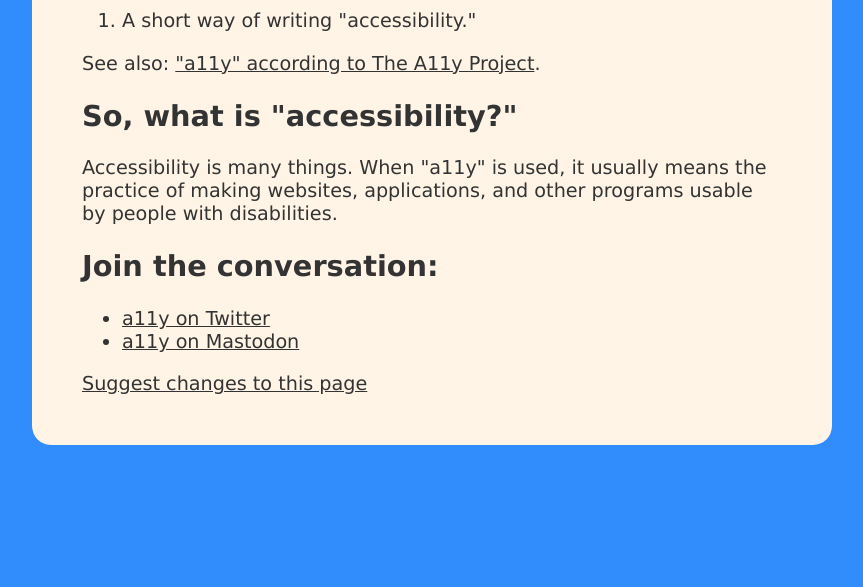
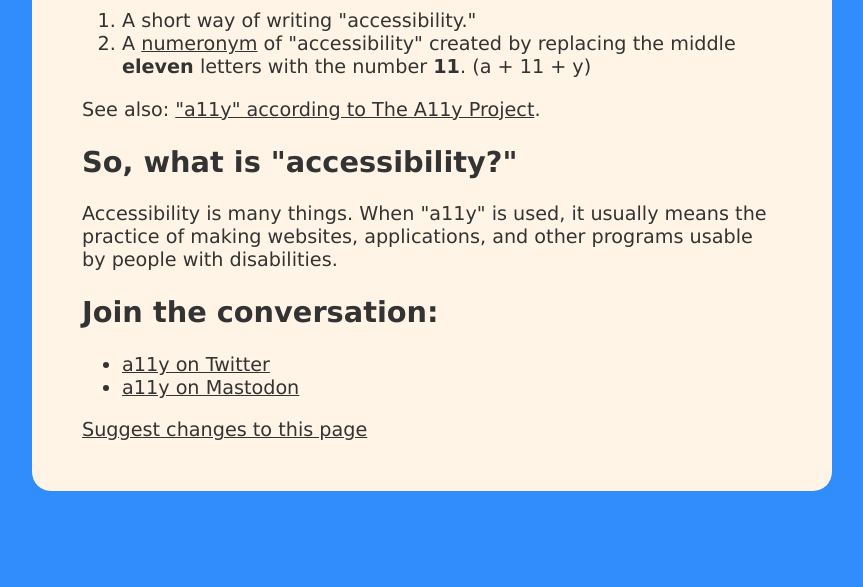
Before and after one commit to whatisa11y/whatisa11y.org, a plain HTML site: page index.html in a window 1280 px wide. Shown: the part 233-820 px from the top of the page, without its empty margins (208-1071 px from the left). Drawn offline with Linux system fonts and the light colour scheme.

Commit message:
adding another definition

```diff
--- a/index.html
+++ b/index.html
@@ -37,6 +37,7 @@
     <h1>a11y</h1>
       <ol>
         <li>A short way of writing "accessibility."
+        <li>A <a href="https://en.wikipedia.org/wiki/Numeronym">numeronym</a> of "accessibility" created by replacing the middle <strong>eleven</strong> letters with the number <strong>11</strong>. (a + 11 + y)</li>
       </ol>
       <p>See also: <a href="https://a11yproject.com/posts/a11y-and-other-numeronyms/">"a11y" according to The A11y Project</a>.</p>
 
```
